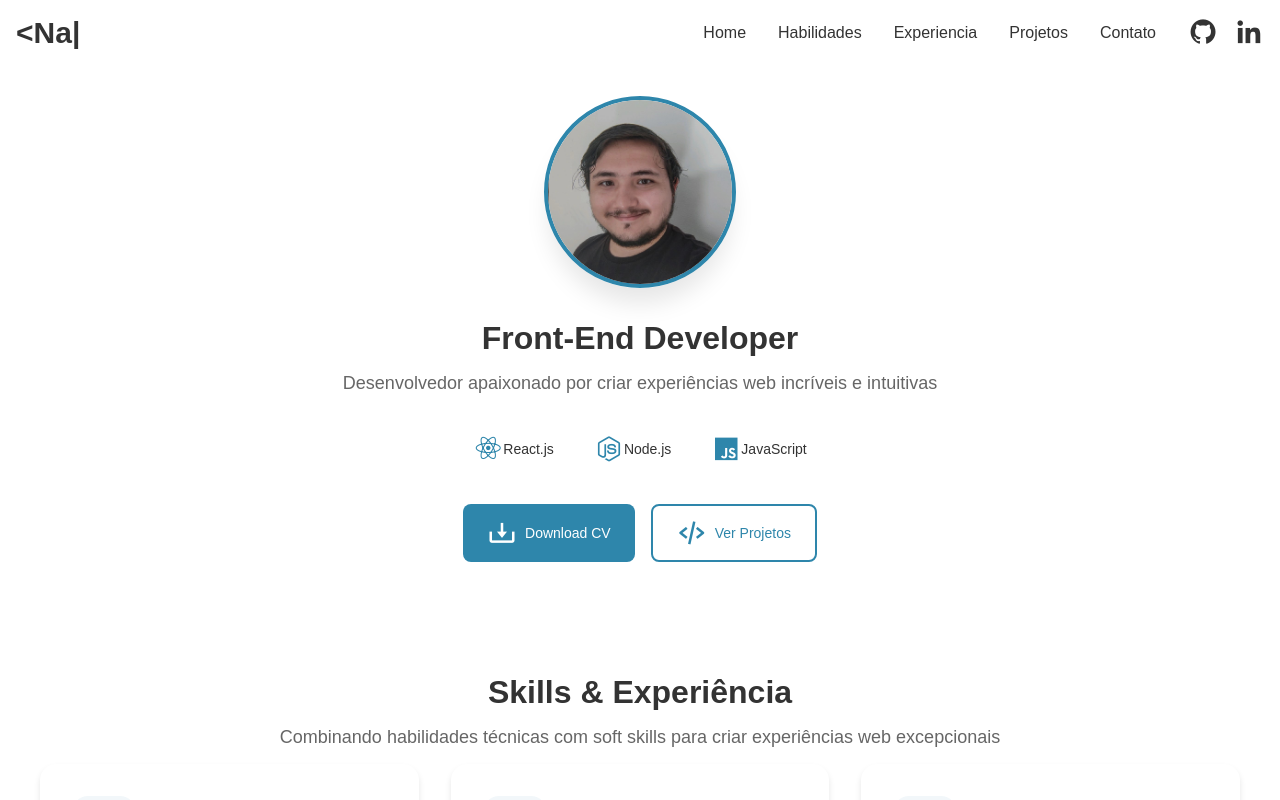
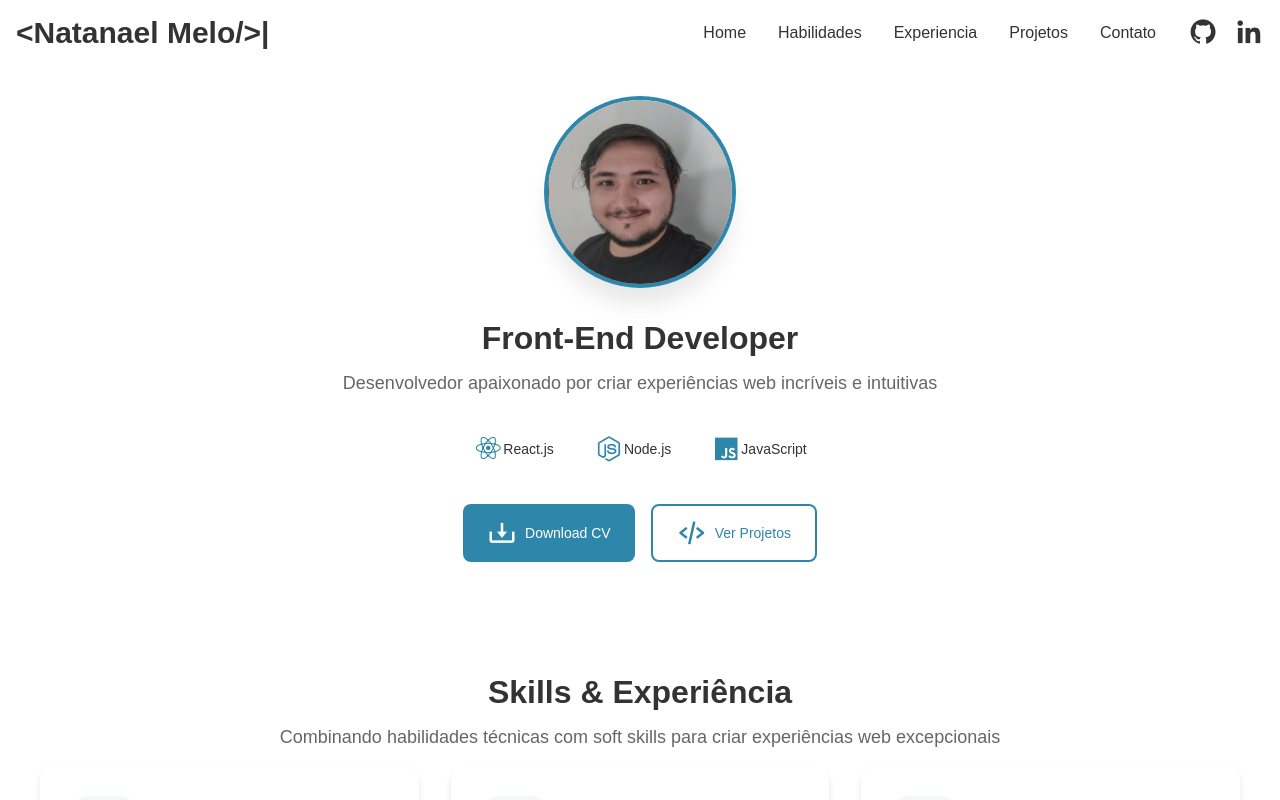
Before and after one commit to Natanael135/portifolio-react, a React (Vite) app: page / in a window 1280 px wide. Shown: the top 800 px of the page. Built offline with nearby package versions, Linux system fonts and the light colour scheme.

Commit message:
fix: ajustes na velocidade da animação do titulo.

```diff
--- a/src/components/Header/index.jsx
+++ b/src/components/Header/index.jsx
@@ -23,12 +23,12 @@ export const Header = () => {
 
     const animationSequence = [
       '</>',
-      1000,
-      '<', // Apaga tudo (substitui a função de apagar caracteres)
+      2000,
+      '<',
       '<Natanael Melo/>',
-      3000,
+      4000,
       '</>',
-      1000
+      2000
     ];
 
   return (
@@ -37,7 +37,7 @@ export const Header = () => {
         <Title>
           <TypeAnimation
             sequence={animationSequence}
-            speed={40}
+            speed={10}
             repeat={Infinity}
             style={{ display: 'inline-block' }}
           />
```
